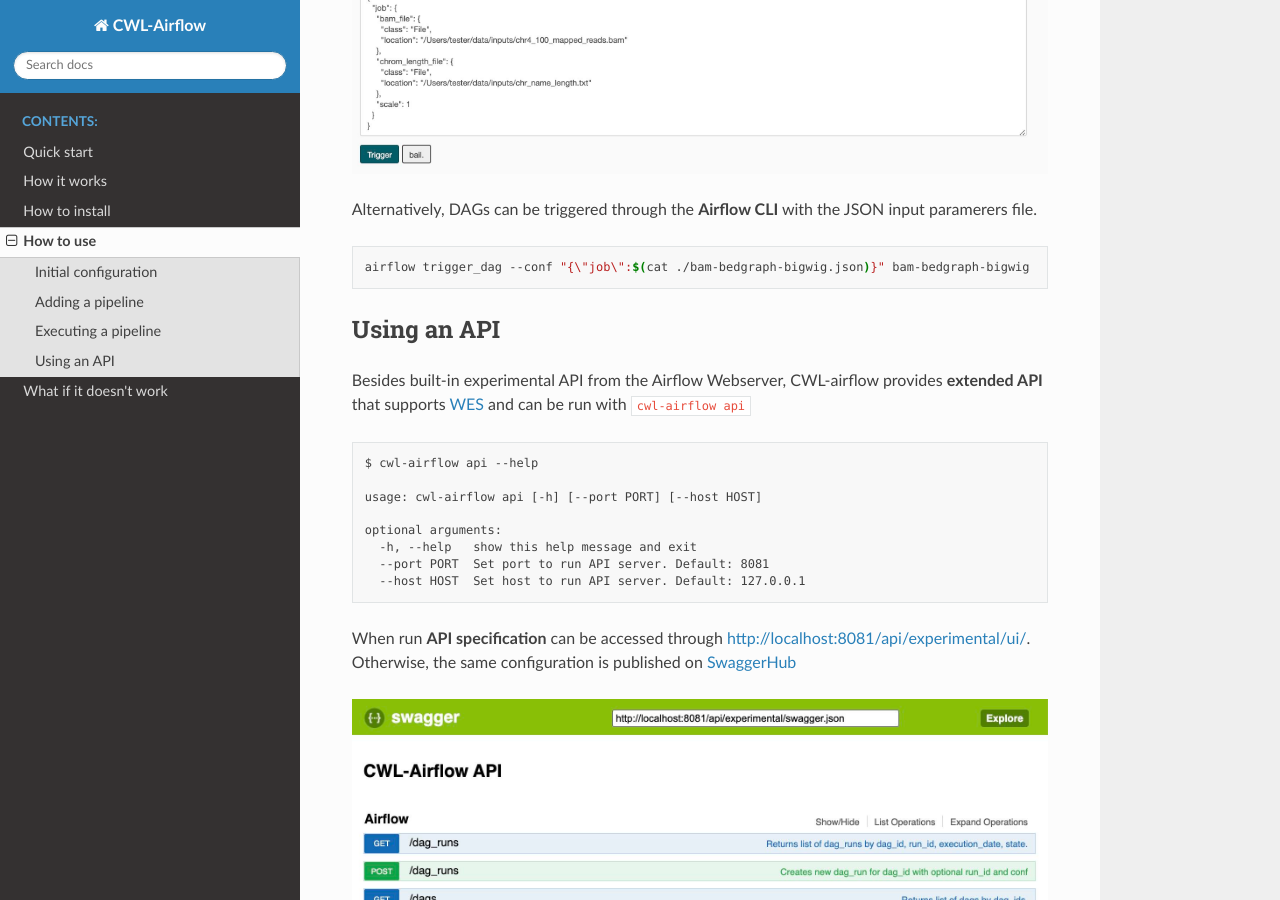
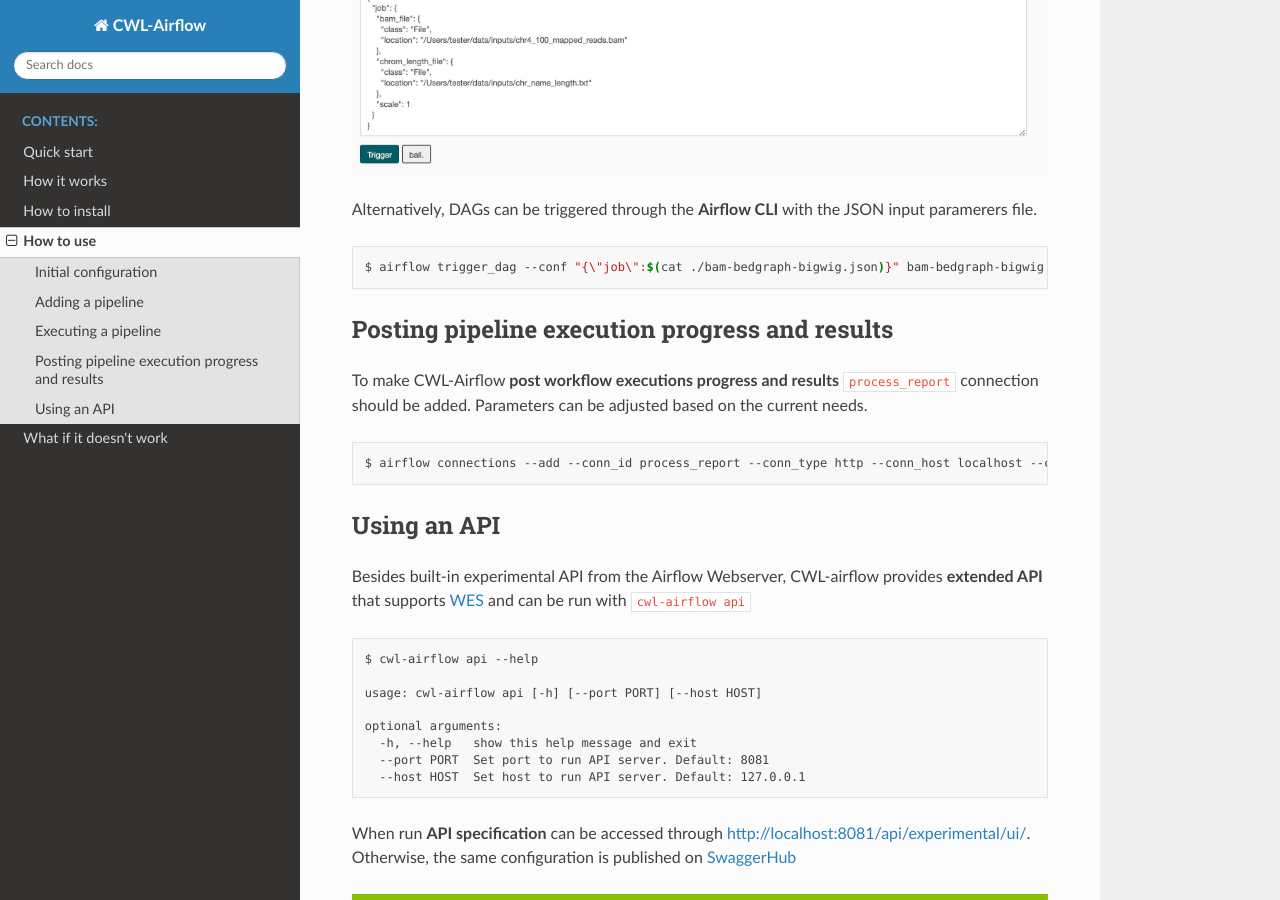
Before and after one commit to Barski-lab/cwl-airflow, a Sphinx documentation site: the page built from docs/readme/how_to_use.md, in a window 1280 px wide and 900 px high, scrolled down 2465 px. Built offline with Sphinx 7.4.7 and the Read the Docs theme 2.0.0, drawn with Linux system fonts in a browser that asks for light colours.

Commit message:
Small updates in docs

````diff
--- a/docs/readme/how_to_use.md
+++ b/docs/readme/how_to_use.md
@@ -93,7 +93,15 @@
 Alternatively, DAGs can be triggered through the **Airflow CLI** with the JSON input paramerers file.
 
 ```sh
-airflow trigger_dag --conf "{\"job\":$(cat ./bam-bedgraph-bigwig.json)}" bam-bedgraph-bigwig
+$ airflow trigger_dag --conf "{\"job\":$(cat ./bam-bedgraph-bigwig.json)}" bam-bedgraph-bigwig
+```
+
+## Posting pipeline execution progress and results
+
+To make CWL-Airflow **post workflow executions progress and results** `process_report` connection should be added. Parameters can be adjusted based on the current needs.
+
+```sh
+$ airflow connections --add --conn_id process_report --conn_type http --conn_host localhost --conn_port 3070 --conn_extra "{\"endpoint\":\"/airflow/\"}"
 ```
 
 ## Using an API
````
